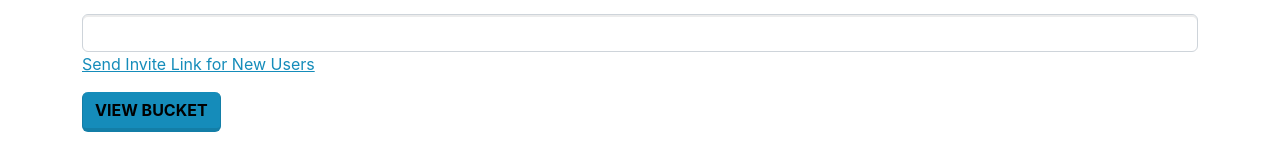
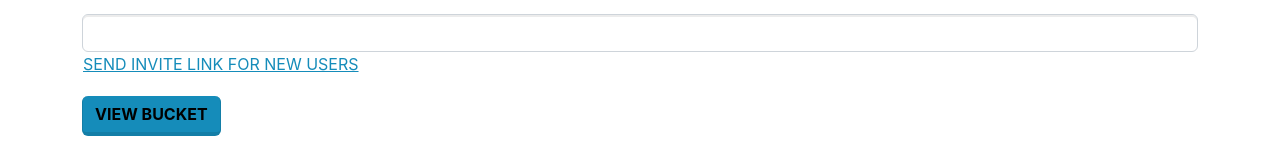
Before and after one commit to VCU-257/iteration-2-build-with-style-group-10, a React (Create React App) app: page /new_bucket in a window 1280 px wide. Shown: the part 485-627 px from the top of the page. Built offline with nearby package versions, Linux system fonts and the light colour scheme.

Commit message:
Addressed warnings the compiler was giving.

```diff
--- a/src/App.js
+++ b/src/App.js
@@ -5,7 +5,7 @@ import Transactions from './pages/Transactions';
 import Connections from './pages/Connections';
 import Profile from './pages/Profile';
 import Settings from './pages/Settings';
-import New_Bucket from './pages/New_Bucket';
+import NewBucket from './pages/New_Bucket';
 import Dashboard from './pages/Dashboard';
 
 function App() {
@@ -18,7 +18,7 @@ function App() {
         <Route path="/connections" element={<Connections />} />
         <Route path="/profile" element={<Profile />} />
         <Route path="/settings" element={<Settings />} />
-        <Route path="/new_bucket" element={<New_Bucket />} />
+        <Route path="/new_bucket" element={<NewBucket />} />
         <Route path ="/overview" element={<Overview />}/>
       </Routes>
     </BrowserRouter>
--- a/src/pages/New_Bucket.js
+++ b/src/pages/New_Bucket.js
@@ -1,6 +1,6 @@
 import React from "react";
 import Navbar from '../components/navbar/Navbar';
-function New_Bucket() {
+function NewBucket() {
     return (
         <div>
             <Navbar activePage="Home" />
@@ -34,7 +34,7 @@ function New_Bucket() {
                     <input type="text" class="form-control" id="participants" />
                     <input type="text" class="form-control mt-3" id="participants"/>
                     <div>
-                        <p><a href="#">Send Invite Link for New Users</a></p>
+                        <p><button type="button" className="btn btn-link p-0">Send Invite Link for New Users</button></p>
                     </div>
                     <button href="#" type="submit" class="btn btn-primary text-black mb-5">View Bucket</button>
                 </div>
@@ -43,4 +43,4 @@ function New_Bucket() {
     );
 }
 
-export default New_Bucket;
+export default NewBucket;
```
